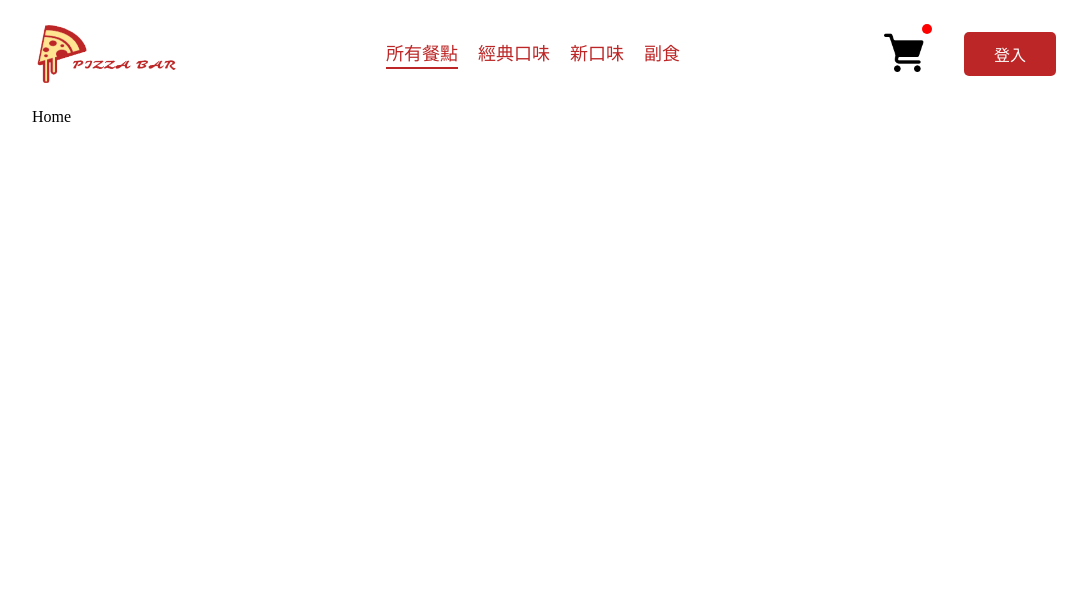
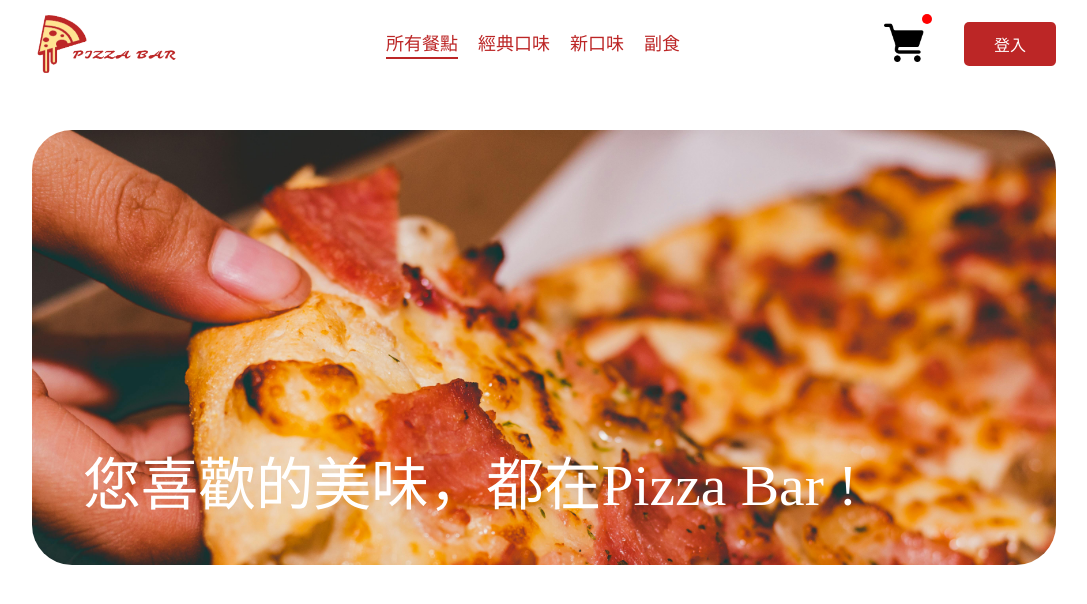
Before and after one commit to komaki009/pizza-bar, a React (Vite) app: page / in a window 1280 px wide. Shown: the top 604 px of the page, without its empty margins (96-1183 px from the left). Built offline with nearby package versions, Linux system fonts and the light colour scheme.

Commit message:
create and layout header

```diff
--- /dev/null
+++ b/src/component/Header/Header.css
@@ -0,0 +1,20 @@
+.header{
+  height: 34vw;
+  margin: 30px auto;
+  background: url("/public/header.jpg") no-repeat;
+  background-size: 100%;
+  position: relative;
+  border-radius: 40px;
+}
+
+.header-contents{
+  position: absolute;
+  bottom: 10%;
+  left: 5%;
+}
+
+.header-contents h2{
+  font-weight: 500;
+  color: white;
+  font-size: max(4.5vw,22px);
+}
--- /dev/null
+++ b/src/component/Header/Header.jsx
@@ -0,0 +1,14 @@
+import React from "react"
+import "./Header.css"
+
+const Header = () => {
+  return (
+    <div className="header">
+      <div className="header-contents">
+        <h2>您喜歡的美味，都在Pizza Bar !</h2>
+      </div>
+    </div>
+  )
+}
+
+export default Header
--- a/src/component/Navbar/Navbar.css
+++ b/src/component/Navbar/Navbar.css
@@ -1,8 +1,13 @@
 .navbar{
+  width: 80%;
+  position: fixed;
+  top: 0;
   display: flex;
   justify-content: space-between;
   align-items: center;
-  padding: 20px 0;
+  padding: 10px 0;
+  background-color: white;
+  z-index: 1;
 }
 
 .navbar .logo{
--- a/src/index.css
+++ b/src/index.css
@@ -5,6 +5,7 @@
 }
 body{
   min-height: 100vw;
+  padding-top: 100px;
 }
 a{
   text-decoration: none;
--- a/src/pages/Home/Home.jsx
+++ b/src/pages/Home/Home.jsx
@@ -1,8 +1,13 @@
 import React from "react"
 import "./Home.css"
+import Header from "../../component/Header/Header"
 
 const Home = () => {
-  return <div>Home</div>
+  return (
+    <div>
+      <Header />
+    </div>
+  )
 }
 
 export default Home
```
Also changed, not shown: public/header.jpg (added).
